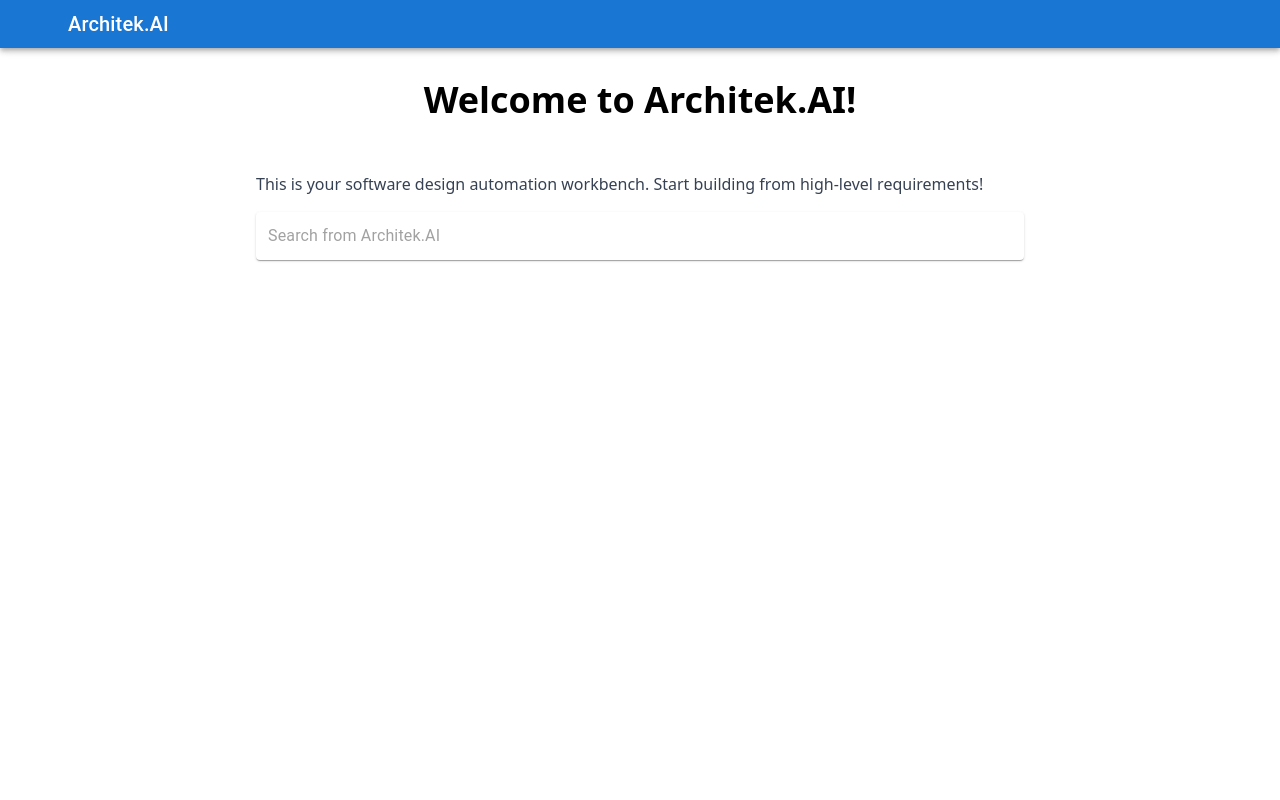
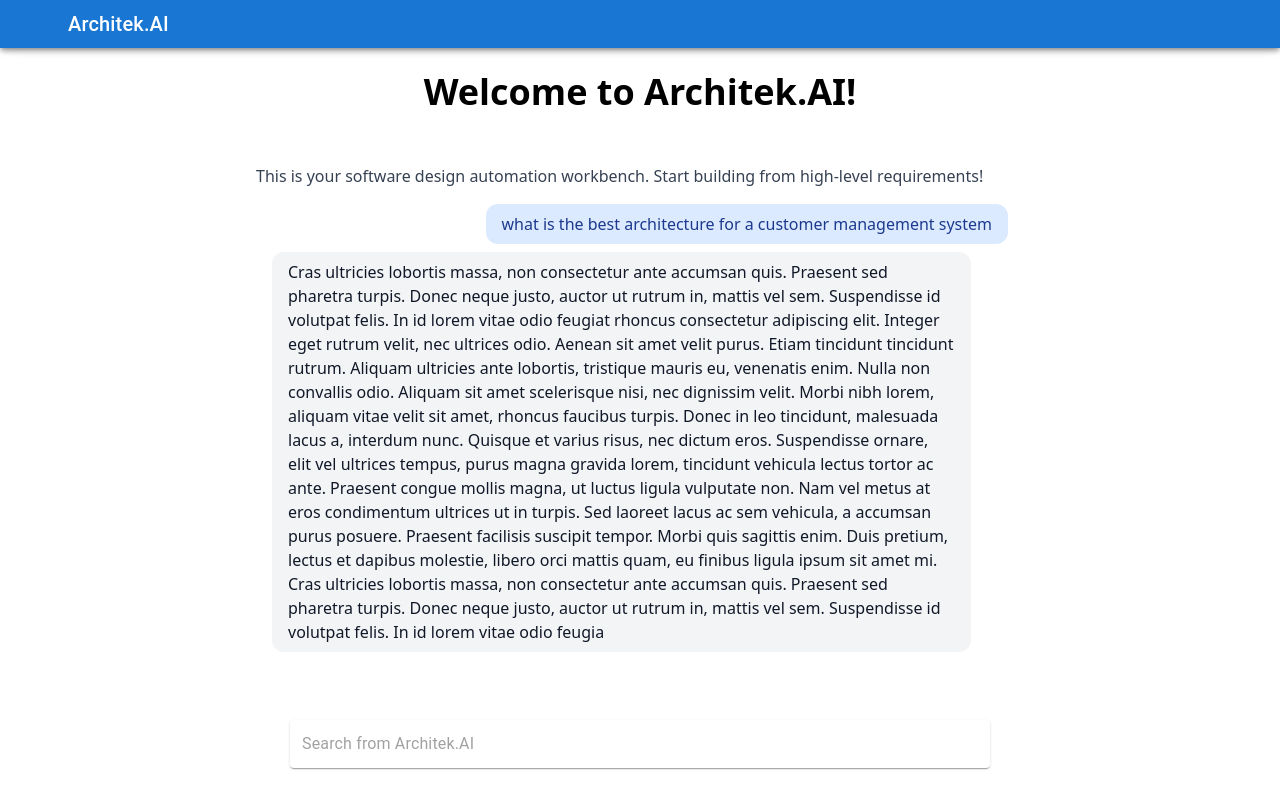
Before and after one commit to Sakuni99/sac-frontend, a React (Vite) app in the folder sac/: page / in a window 1280 px wide. Built offline with nearby package versions, Linux system fonts and the light colour scheme; some icons are missing.

Commit message:
Create the chat layout

```diff
--- a/sac/src/App.tsx
+++ b/sac/src/App.tsx
@@ -5,11 +5,18 @@
 function App() {
   return (
     <>
-      <Navbar />
-      <div className="px-10">
+      <div className="fixed top-0 left-0 w-full z-50 bg-white shadow-md">
+        <Navbar />
+      </div>
+      <div className="mt-10">
         <Heading />
 
-        <div className="pt-5 flex justify-center">
+        <div
+          className="pt-5 flex justify-center"
+          style={{
+            paddingBottom: "120px",
+          }}
+        >
           <div className="text-left max-w-3xl w-full">
             <p className="mt-8 text-gray-700">
               This is your software design automation workbench. Start building
--- a/sac/src/components/result.tsx
+++ b/sac/src/components/result.tsx
@@ -1,13 +1,25 @@
-import React from 'react'
+import { ChatEntry } from "./searchBar";
 
 interface ResultProps {
-    result: string;
+  result: ChatEntry;
 }
 
 function Result(props: ResultProps) {
+  const { searchText, responseText } = props.result;
   return (
-    <div>{props.result}</div>
-  )
+    <div className="flex flex-col gap-2 my-2">
+      {searchText && (
+        <div className="self-end bg-blue-100 text-blue-900 px-4 py-2 rounded-xl max-w-[95%]">
+          {searchText}
+        </div>
+      )}
+      {responseText && (
+        <div className="self-start bg-gray-100 text-gray-900 px-4 py-2 rounded-xl max-w-[95%]">
+          {responseText}
+        </div>
+      )}
+    </div>
+  );
 }
 
-export default Result
+export default Result;
--- a/sac/src/components/searchBar.tsx
+++ b/sac/src/components/searchBar.tsx
@@ -1,29 +1,65 @@
-import { ChangeEvent, useState } from 'react';
-import Paper from '@mui/material/Paper';
-import InputBase from '@mui/material/InputBase';
-import IconButton from '@mui/material/IconButton';
-import SearchIcon from '@mui/icons-material/Search';
-import Result from './result';
+import { ChangeEvent, useState, useEffect, useRef } from "react";
+import Paper from "@mui/material/Paper";
+import InputBase from "@mui/material/InputBase";
+import IconButton from "@mui/material/IconButton";
+import SearchIcon from "@mui/icons-material/Search";
+import Result from "./result";
+
+export interface ChatEntry {
+  searchText?: string;
+  responseText?: string;
+  timestamp?: number;
+}
 
 export default function SearchBar() {
-  const [searchText, setSearchText] = useState<string>('');
-  const [searchResultMap, setSearchResultMap] = useState<Map<string, string>>(new Map<string, string>());
+  const bottomRef = useRef<HTMLDivElement | null>(null);
+  const [searchText, setSearchText] = useState<string>("");
   const [isLoading, setIsLoading] = useState<boolean>(false);
   const [error, setError] = useState<string | null>(null);
+  const [chatHistory, setChathistory] = useState<ChatEntry[]>([
+    {
+      searchText:
+        "what is the best architecture for a customer management system",
+      responseText:
+        "Cras ultricies lobortis massa, non consectetur ante accumsan quis. Praesent sed pharetra turpis. Donec neque justo, auctor ut rutrum in, mattis vel sem. Suspendisse id volutpat felis. In id lorem vitae odio feugiat rhoncus consectetur adipiscing elit. Integer eget rutrum velit, nec ultrices odio. Aenean sit amet velit purus. Etiam tincidunt tincidunt rutrum. Aliquam ultricies ante lobortis, tristique mauris eu, venenatis enim. Nulla non convallis odio. Aliquam sit amet scelerisque nisi, nec dignissim velit. Morbi nibh lorem, aliquam vitae velit sit amet, rhoncus faucibus turpis. Donec in leo tincidunt, malesuada lacus a, interdum nunc. Quisque et varius risus, nec dictum eros. Suspendisse ornare, elit vel ultrices tempus, purus magna gravida lorem, tincidunt vehicula lectus tortor ac ante. Praesent congue mollis magna, ut luctus ligula vulputate non. Nam vel metus at eros condimentum ultrices ut in turpis. Sed laoreet lacus ac sem vehicula, a accumsan purus posuere. Praesent facilisis suscipit tempor. Morbi quis sagittis enim. Duis pretium, lectus et dapibus molestie, libero orci mattis quam, eu finibus ligula ipsum sit amet mi. Cras ultricies lobortis massa, non consectetur ante accumsan quis. Praesent sed pharetra turpis. Donec neque justo, auctor ut rutrum in, mattis vel sem. Suspendisse id volutpat felis. In id lorem vitae odio feugia",
+      timestamp: 1744715316584,
+    },
+  ]);
+
   const handleSearchTextChange = (event: ChangeEvent<HTMLInputElement>) => {
     setSearchText(event.target.value);
   };
+
   const handleSearch = async () => {
     setIsLoading(true);
     setError(null);
+    const timestamp = Date.now();
+    setChathistory((prev) => [
+      ...prev,
+      {
+        searchText,
+        timestamp,
+        responseText: "hehuhue",
+      },
+    ]);
+    setSearchText("");
+
     try {
-      const response = await fetch(`https://api.example.com/search?query=${searchText}`);
-      if (!response.ok) {
-        throw new Error('Network response was not ok');
-      }
-      const data = await response.json();
-      setSearchResultMap(searchResultMap.set(searchText, data.result));
-      console.log('Search result:', data.result);
+      // const response = await fetch(
+      //   `https://api.example.com/search?query=${searchText}`
+      // );
+      // if (!response.ok) {
+      //   throw new Error("Network response was not ok");
+      // }
+      // const data = await response.json();
+      // setChathistory((prev) => [
+      //   ...prev,
+      //   {
+      //     searchText,
+      //     responseText: data.result,
+      //     timestamp,
+      //   },
+      // ]);
     } catch (error) {
       setError((error as Error).message);
     } finally {
@@ -31,29 +67,60 @@
     }
   };
 
-  console.log('Search text:', searchText);
+  useEffect(() => {
+    bottomRef.current?.scrollIntoView({ behavior: "smooth" });
+  }, [chatHistory]);
 
   return (
-    <div>
+    <div className="flex flex-col">
+      <div className="flex flex-col overflow-y-auto px-4 py-2">
+        {chatHistory.length > 0 &&
+          chatHistory.map((item) => (
+            <Result key={item.timestamp} result={item} />
+          ))}
+      </div>
+      <div ref={bottomRef} />
+      <div
+        className="p-2 py-8 bg-white "
+        style={{
+          position: "fixed",
+          bottom: chatHistory.length > 0 ? 0 : "50%", // Position at bottom if chatHistory is not empty, otherwise center
+          left: 0,
+          width: "100%",
+          zIndex: 10,
+        }}
+      >
         <Paper
           component="form"
-      sx={{ p: '2px 4px', display: 'flex', alignItems: 'center', maxWidth: 1000, alignSelf: 'center', marginTop: 2 }}
+          sx={{
+            p: "2px 4px",
+            display: "flex",
+            alignItems: "center",
+            maxWidth: 1000,
+            width: "700px",
+            margin: "0 auto",
+          }}
         >
           <InputBase
             sx={{ ml: 1, flex: 1 }}
             placeholder="Search from Architek.AI"
-          inputProps={{ 'aria-label': 'Search from Architek.AI' }}
+            inputProps={{ "aria-label": "Search from Architek.AI" }}
             value={searchText}
             onChange={handleSearchTextChange}
           />
-        <IconButton type="button" sx={{ p: '10px' }} aria-label="search" onClick={handleSearch}>
+          <IconButton
+            type="button"
+            sx={{ p: "10px" }}
+            aria-label="search"
+            onClick={handleSearch}
+          >
             <SearchIcon />
           </IconButton>
         </Paper>
-      <Result result={searchResultMap.get(searchText) || ''} />
+
         {isLoading && <p>Loading...</p>}
-      {error && <p>Error: {error}</p>}
+        {error && <p className="text-red-500">Error: {error}</p>}
       </div>
-
+    </div>
   );
 }
```
Lines whose indentation alone changed are shown as unchanged.
